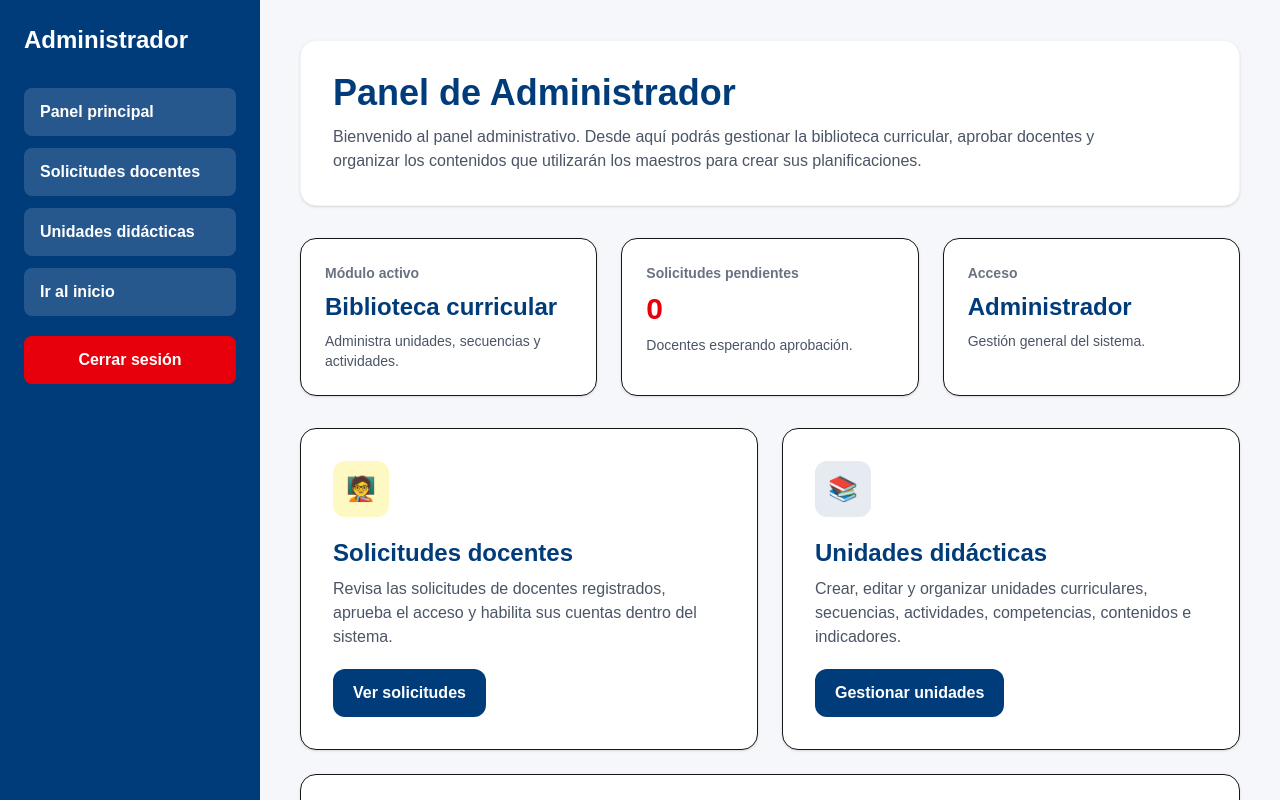
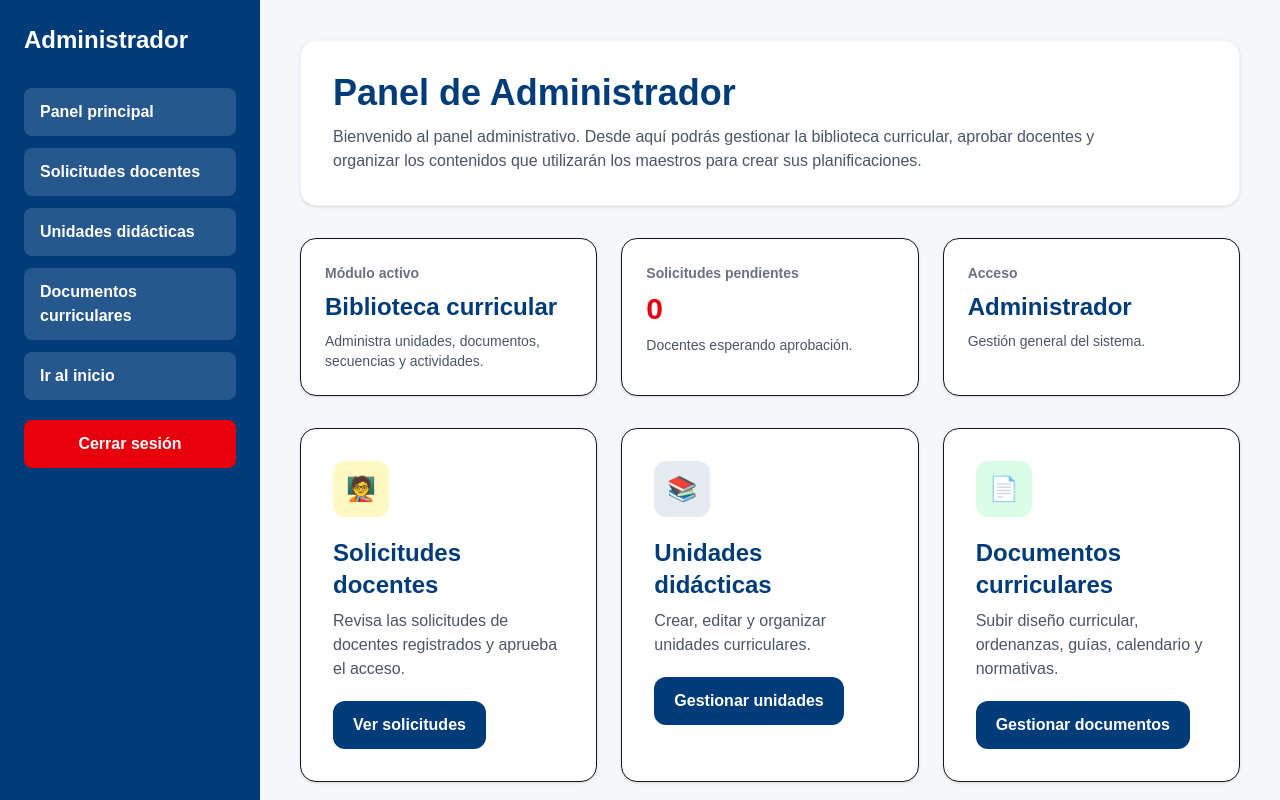
Before and after one commit to gregorfernandez1-stack/plataforma-docente-efi, a Next.js app: page /admin in a window 1280 px wide. Shown: the top 800 px of the page. Built offline with nearby package versions, Linux system fonts and the light colour scheme; no server answers; the database is empty.

Commit message:
Agrega acceso a documentos curriculares en panel admin

```diff
--- a/app/admin/page.tsx
+++ b/app/admin/page.tsx
@@ -38,19 +38,12 @@ export default function AdminPage() {
         <h2 className="text-2xl font-bold mb-8">Administrador</h2>
 
         <nav className="grid gap-3">
-          <Link
-            href="/admin"
-            className="bg-white/15 hover:bg-white/25 px-4 py-3 rounded-lg font-bold"
-          >
+          <Link href="/admin" className="bg-white/15 hover:bg-white/25 px-4 py-3 rounded-lg font-bold">
             Panel principal
           </Link>
 
-          <Link
-            href="/admin/solicitudes"
-            className="bg-white/15 hover:bg-white/25 px-4 py-3 rounded-lg font-bold flex items-center justify-between"
-          >
+          <Link href="/admin/solicitudes" className="bg-white/15 hover:bg-white/25 px-4 py-3 rounded-lg font-bold flex items-center justify-between">
             <span>Solicitudes docentes</span>
-
             {pendientes > 0 && (
               <span className="bg-red-600 text-white text-xs px-2 py-1 rounded-full">
                 {pendientes}
@@ -58,17 +51,15 @@ export default function AdminPage() {
             )}
           </Link>
 
-          <Link
-            href="/admin/unidades"
-            className="bg-white/15 hover:bg-white/25 px-4 py-3 rounded-lg font-bold"
-          >
+          <Link href="/admin/unidades" className="bg-white/15 hover:bg-white/25 px-4 py-3 rounded-lg font-bold">
             Unidades didácticas
           </Link>
 
-          <Link
-            href="/"
-            className="bg-white/15 hover:bg-white/25 px-4 py-3 rounded-lg font-bold"
-          >
+          <Link href="/admin/documentos" className="bg-white/15 hover:bg-white/25 px-4 py-3 rounded-lg font-bold">
+            Documentos curriculares
+          </Link>
+
+          <Link href="/" className="bg-white/15 hover:bg-white/25 px-4 py-3 rounded-lg font-bold">
             Ir al inicio
           </Link>
 
@@ -101,12 +92,14 @@ export default function AdminPage() {
               Biblioteca curricular
             </h2>
             <p className="text-gray-600 text-sm mt-2">
-              Administra unidades, secuencias y actividades.
+              Administra unidades, documentos, secuencias y actividades.
             </p>
           </div>
 
           <div className="bg-white rounded-2xl shadow p-6 border">
-            <p className="text-gray-500 text-sm font-semibold">Solicitudes pendientes</p>
+            <p className="text-gray-500 text-sm font-semibold">
+              Solicitudes pendientes
+            </p>
             <h2 className="text-3xl font-extrabold text-red-600 mt-2">
               {pendientes}
             </h2>
@@ -126,11 +119,8 @@ export default function AdminPage() {
           </div>
         </div>
 
-        <div className="grid md:grid-cols-2 gap-6">
-          <Link
-            href="/admin/solicitudes"
-            className="bg-white rounded-2xl shadow p-8 border hover:shadow-xl transition"
-          >
+        <div className="grid md:grid-cols-3 gap-6">
+          <Link href="/admin/solicitudes" className="bg-white rounded-2xl shadow p-8 border hover:shadow-xl transition">
             <div className="w-14 h-14 bg-yellow-100 rounded-xl flex items-center justify-center mb-5">
               <span className="text-2xl">🧑‍🏫</span>
             </div>
@@ -140,25 +130,15 @@ export default function AdminPage() {
             </h3>
 
             <p className="text-gray-600 mt-2">
-              Revisa las solicitudes de docentes registrados, aprueba el acceso
-              y habilita sus cuentas dentro del sistema.
+              Revisa las solicitudes de docentes registrados y aprueba el acceso.
             </p>
 
             <span className="inline-flex items-center gap-2 mt-5 bg-[#003B7A] text-white px-5 py-3 rounded-xl font-bold">
               Ver solicitudes
-
-              {pendientes > 0 && (
-                <span className="bg-red-600 text-white text-xs px-2 py-1 rounded-full">
-                  {pendientes}
-                </span>
-              )}
             </span>
           </Link>
 
-          <Link
-            href="/admin/unidades"
-            className="bg-white rounded-2xl shadow p-8 border hover:shadow-xl transition"
-          >
+          <Link href="/admin/unidades" className="bg-white rounded-2xl shadow p-8 border hover:shadow-xl transition">
             <div className="w-14 h-14 bg-[#003B7A]/10 rounded-xl flex items-center justify-center mb-5">
               <span className="text-2xl">📚</span>
             </div>
@@ -168,30 +148,31 @@ export default function AdminPage() {
             </h3>
 
             <p className="text-gray-600 mt-2">
-              Crear, editar y organizar unidades curriculares, secuencias,
-              actividades, competencias, contenidos e indicadores.
+              Crear, editar y organizar unidades curriculares.
             </p>
 
             <span className="inline-block mt-5 bg-[#003B7A] text-white px-5 py-3 rounded-xl font-bold">
               Gestionar unidades
             </span>
           </Link>
-        </div>
 
-        <div className="bg-white rounded-2xl shadow p-8 border mt-6">
+          <Link href="/admin/documentos" className="bg-white rounded-2xl shadow p-8 border hover:shadow-xl transition">
             <div className="w-14 h-14 bg-green-100 rounded-xl flex items-center justify-center mb-5">
-            <span className="text-2xl">✅</span>
+              <span className="text-2xl">📄</span>
             </div>
 
             <h3 className="text-2xl font-bold text-[#003B7A]">
-            Flujo del sistema
+              Documentos curriculares
             </h3>
 
             <p className="text-gray-600 mt-2">
-            El administrador aprueba docentes, crea la biblioteca curricular y
-            los docentes seleccionan las unidades disponibles para generar sus
-            planificaciones.
+              Subir diseño curricular, ordenanzas, guías, calendario y normativas.
             </p>
+
+            <span className="inline-block mt-5 bg-[#003B7A] text-white px-5 py-3 rounded-xl font-bold">
+              Gestionar documentos
+            </span>
+          </Link>
         </div>
       </section>
     </main>
```
Lines whose indentation alone changed are shown as unchanged.
